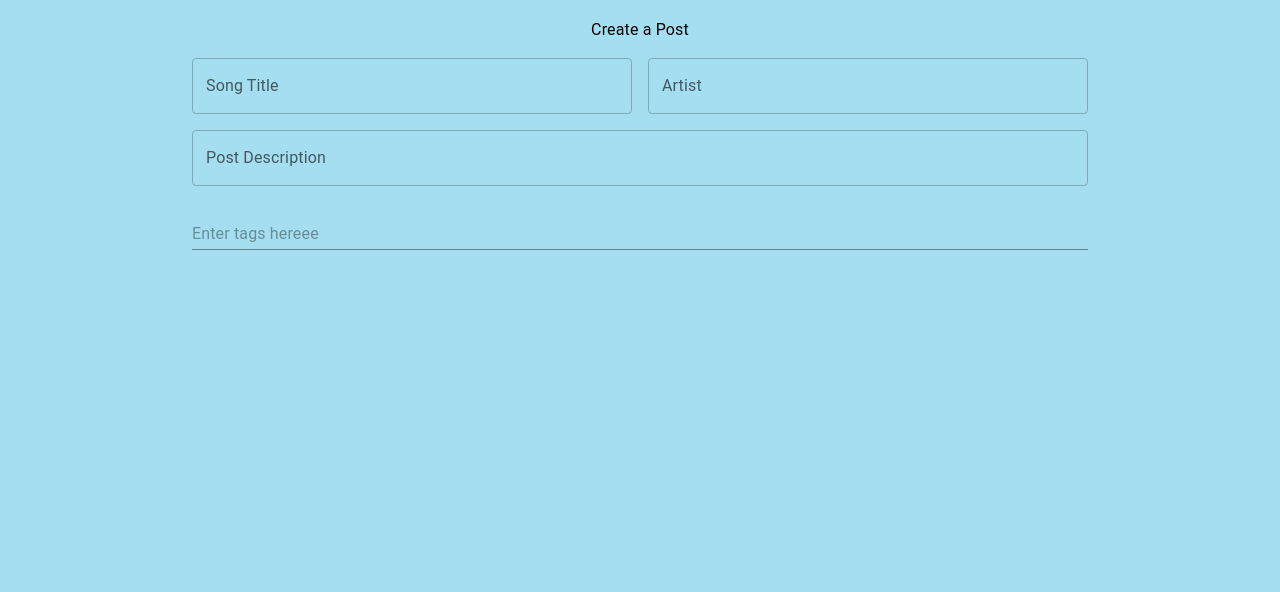
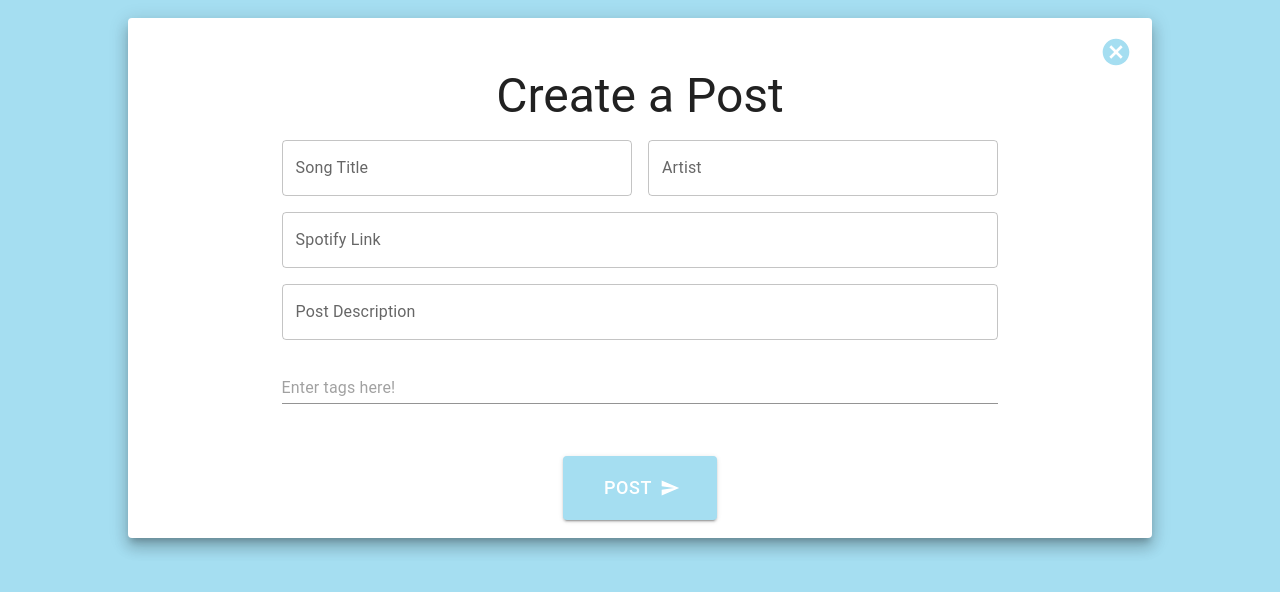
Before and after one commit to deez-notes/deez-notes, a React (Create React App) app in the folder frontend/: page /create in a window 1280 px wide. Shown: the top 592 px of the page. Built offline with nearby package versions, Linux system fonts and the light colour scheme.

Commit message:
made the create page a bit better looking

```diff
--- a/frontend/src/components/Create.js
+++ b/frontend/src/components/Create.js
@@ -1,18 +1,34 @@
 // Create a post page
 import React from "react";
-import {TextField, Typography} from "@mui/material";
+import {Button, Paper, TextField, Typography} from "@mui/material";
 import TagBox from "./TagBox";
 import css from '../styles/Create.module.scss';
+import SendIcon from "@mui/icons-material/Send";
+import { Cancel } from "@mui/icons-material";
 function Create()
 {
+    const handleOnSubmit = (e) => {
+        e.preventDefault();
+        // send stuff to the backend
+    };
+
     return <div>
         <br></br>
         {/* still need to add dynamically changing text */}
-        <Typography>Create a Post</Typography>
+        <Paper rounded elevation={10} className={css.background}>
+            <br/>
+            <div className={css.exitbuttondiv}>
+                {/* Still need to implement routing to the feed */}
+                <Cancel className={css.exitbtn}/>
+            </div>
+            <Typography variant="h3">Create a Post</Typography>
 
             <div className={css.song}>
                 <TextField fullWidth id="song-title" label="Song Title" variant="outlined"/>
                 <TextField fullWidth id="song-title" label="Artist" variant="outlined"/>
+            </div>
+            <div className={css.descriptionBox}>
+                <TextField fullWidth multiline id="link" label="Spotify Link" variant="outlined"/>
             </div>
             <div className={css.descriptionBox}>
                 <TextField fullWidth multiline id="description" label="Post Description" variant="outlined"/>
@@ -21,6 +37,13 @@ function Create()
             <div className={css.tagbox}>
                 <TagBox></TagBox>
             </div>
+            <br/>
+            <br/>
+            <Button variant="contained" className={css.postbutton} endIcon={<SendIcon fontSize="larger"/>}>Post</Button>
+            <br/>
+            <br/>
+
+        </Paper>
     </div>
 }
 
--- a/frontend/src/components/TagBox.js
+++ b/frontend/src/components/TagBox.js
@@ -30,7 +30,7 @@ function TagBox()
     };
 
     const handleDelete = (value) => {
-        const newtags = tags.filter((val) => val != value);
+        const newtags = tags.filter((val) => val !== value);
         setTags(newtags);
     }
 
@@ -43,7 +43,7 @@ function TagBox()
     <Box className={css.box}>
         <form className={box.descriptionBox} onSubmit={handleOnSubmit}>
         <TextField inputRef={tagRef} fullWidth variant="standard" className={css.textbox}
-        placeholder="Enter tags hereee"></TextField>
+        placeholder="Enter tags here!"></TextField>
         </form>
     </Box>
     </div>);
--- a/frontend/src/styles/Create.module.scss
+++ b/frontend/src/styles/Create.module.scss
@@ -15,3 +15,31 @@
     justify-content: center;
     align-items: center;
 }
+
+.background {
+    width: 80%;
+    margin: 0 auto;
+}
+
+.postbutton {
+    color: white;
+    width: 15%;
+    height: 4rem;
+    background-color: #A5DEF1;
+    font-size: large;
+    &:hover {
+        background-color: #90c1d1;
+    }
+}
+
+.exitbuttondiv {
+    display: flex;
+    justify-content: right;
+    margin-right: 1.25rem;
+}
+
+.exitbtn {
+    cursor: pointer;
+    color: #A5DEF1;
+    font-size: 2rem;
+}
--- a/frontend/src/styles/TagBox.module.scss
+++ b/frontend/src/styles/TagBox.module.scss
@@ -7,7 +7,7 @@
 }
 
 .boxoftags {
-    background: #90c1d1;
+    background: #A5DEF1;
     height: 100%;
     width: auto;
     display: flex;
```
Lines whose indentation alone changed are shown as unchanged.
